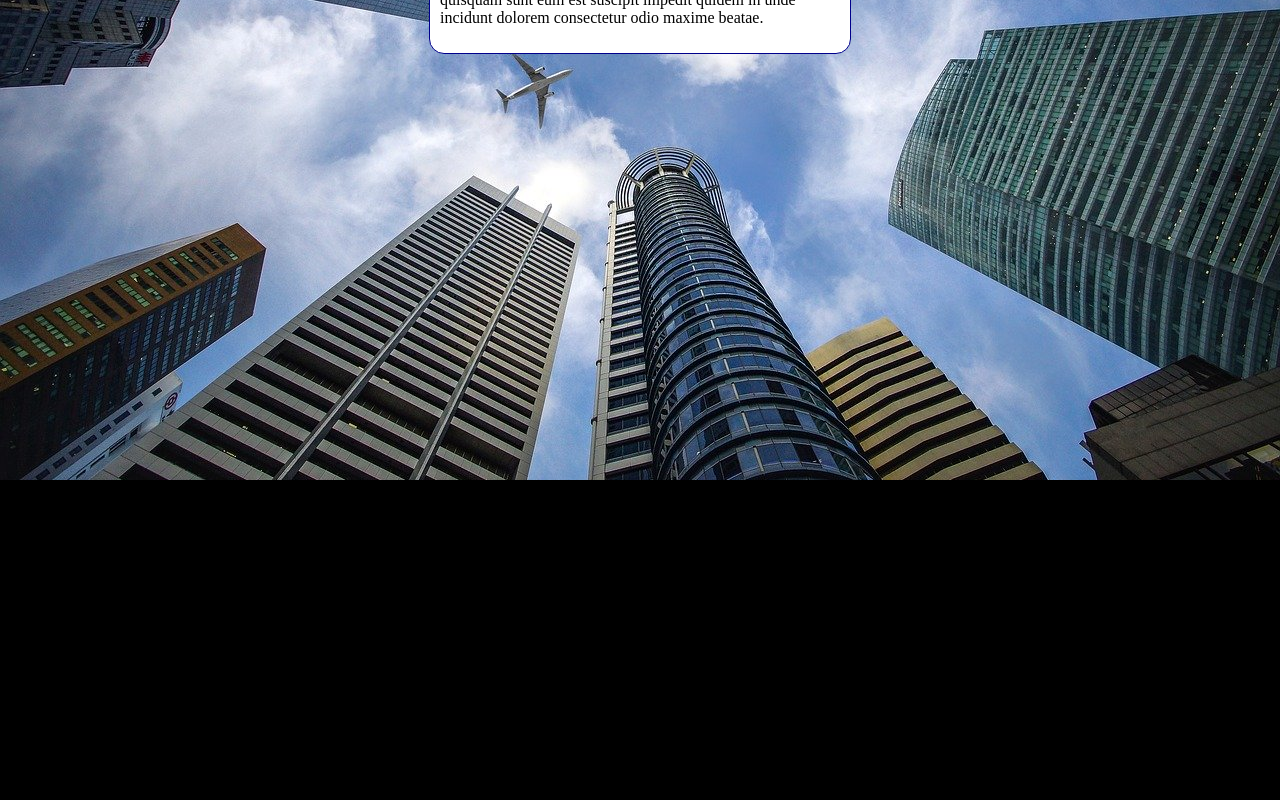
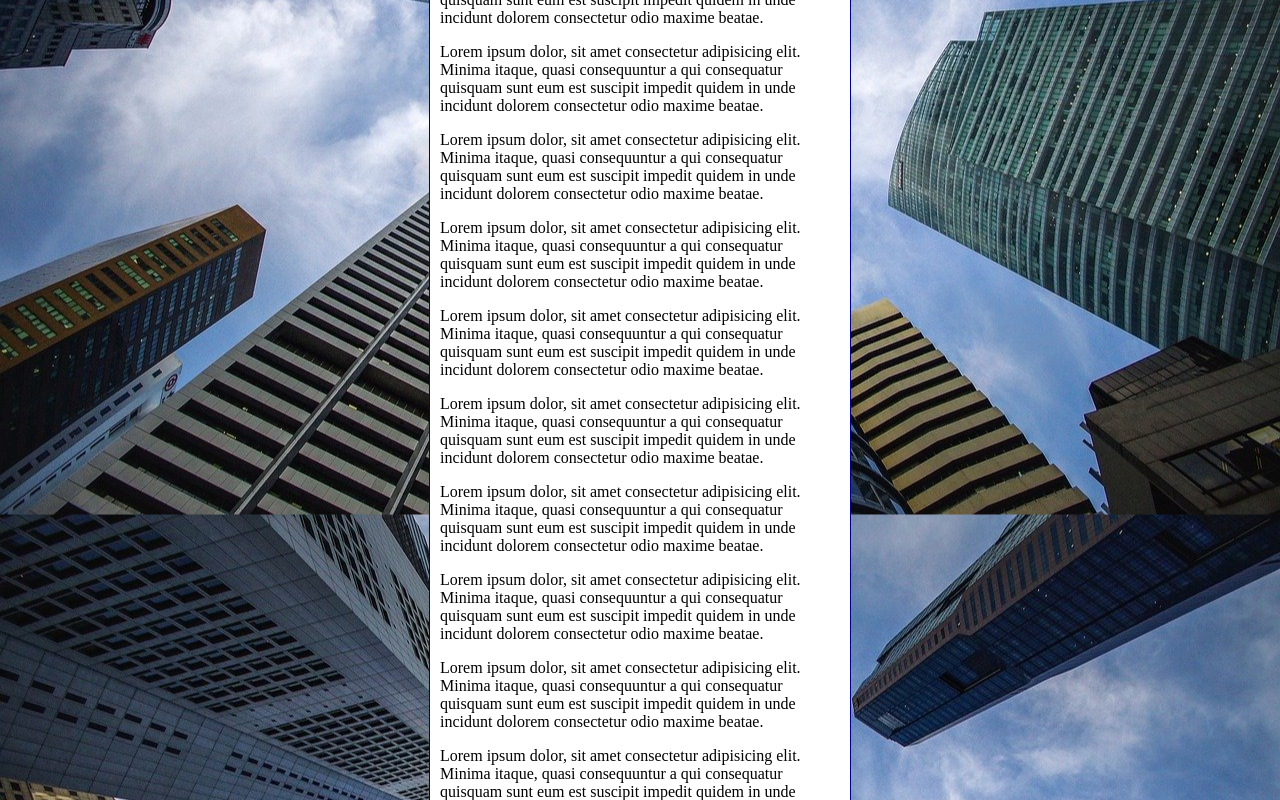
Before and after one commit to jottabkz/html-css, a plain HTML site: page exercicios/ex022/fundo006.html in a window 1280 px wide. Shown: the part 320-1120 px from the top of the page. Before the commit the page ends 800 px from the top, so only its background shows below. Drawn offline with Linux system fonts and the light colour scheme.

Commit message:
update fundo006

```diff
--- a/exercicios/ex022/fundo006.html
+++ b/exercicios/ex022/fundo006.html
@@ -6,10 +6,12 @@
     <title>Document</title>
     <style>
         body {
+            height: 100vh;
             background-color: black;
             background-image: url(imagens/wallpaper002.jpg);
-            background-position: center top;
-            background-repeat: no-repeat;
+            background-position: center center;
+            background-repeat: repeat-y;
+            background-size: cover;
         }
 
 
@@ -29,6 +31,21 @@
         <p>Lorem ipsum dolor sit amet consectetur, adipisicing elit. Nemo repellendus saepe facilis cupiditate consectetur corporis doloribus veniam! A aut sed enim, accusantium quae, magni doloremque magnam obcaecati quasi esse nobis!</p>
         <p>Lorem ipsum dolor sit amet consectetur adipisicing elit. Cumque mollitia voluptate magni sapiente eligendi, nemo ipsam! Aspernatur veniam nesciunt dolore voluptatum soluta quisquam saepe nobis, eligendi velit. Qui, animi est!</p>
         <p>Lorem ipsum dolor, sit amet consectetur adipisicing elit. Minima itaque, quasi consequuntur a qui consequatur quisquam sunt eum est suscipit impedit quidem in unde incidunt dolorem consectetur odio maxime beatae.</p>
+        <p>Lorem ipsum dolor, sit amet consectetur adipisicing elit. Minima itaque, quasi consequuntur a qui consequatur quisquam sunt eum est suscipit impedit quidem in unde incidunt dolorem consectetur odio maxime beatae.</p>
+        <p>Lorem ipsum dolor, sit amet consectetur adipisicing elit. Minima itaque, quasi consequuntur a qui consequatur quisquam sunt eum est suscipit impedit quidem in unde incidunt dolorem consectetur odio maxime beatae.</p>
+        <p>Lorem ipsum dolor, sit amet consectetur adipisicing elit. Minima itaque, quasi consequuntur a qui consequatur quisquam sunt eum est suscipit impedit quidem in unde incidunt dolorem consectetur odio maxime beatae.</p>
+        <p>Lorem ipsum dolor, sit amet consectetur adipisicing elit. Minima itaque, quasi consequuntur a qui consequatur quisquam sunt eum est suscipit impedit quidem in unde incidunt dolorem consectetur odio maxime beatae.</p>
+        <p>Lorem ipsum dolor, sit amet consectetur adipisicing elit. Minima itaque, quasi consequuntur a qui consequatur quisquam sunt eum est suscipit impedit quidem in unde incidunt dolorem consectetur odio maxime beatae.</p>
+        <p>Lorem ipsum dolor, sit amet consectetur adipisicing elit. Minima itaque, quasi consequuntur a qui consequatur quisquam sunt eum est suscipit impedit quidem in unde incidunt dolorem consectetur odio maxime beatae.</p>
+        <p>Lorem ipsum dolor, sit amet consectetur adipisicing elit. Minima itaque, quasi consequuntur a qui consequatur quisquam sunt eum est suscipit impedit quidem in unde incidunt dolorem consectetur odio maxime beatae.</p>
+        <p>Lorem ipsum dolor, sit amet consectetur adipisicing elit. Minima itaque, quasi consequuntur a qui consequatur quisquam sunt eum est suscipit impedit quidem in unde incidunt dolorem consectetur odio maxime beatae.</p>
+        <p>Lorem ipsum dolor, sit amet consectetur adipisicing elit. Minima itaque, quasi consequuntur a qui consequatur quisquam sunt eum est suscipit impedit quidem in unde incidunt dolorem consectetur odio maxime beatae.</p>
+        <p>Lorem ipsum dolor, sit amet consectetur adipisicing elit. Minima itaque, quasi consequuntur a qui consequatur quisquam sunt eum est suscipit impedit quidem in unde incidunt dolorem consectetur odio maxime beatae.</p>
+        <p>Lorem ipsum dolor, sit amet consectetur adipisicing elit. Minima itaque, quasi consequuntur a qui consequatur quisquam sunt eum est suscipit impedit quidem in unde incidunt dolorem consectetur odio maxime beatae.</p>
+        <p>Lorem ipsum dolor, sit amet consectetur adipisicing elit. Minima itaque, quasi consequuntur a qui consequatur quisquam sunt eum est suscipit impedit quidem in unde incidunt dolorem consectetur odio maxime beatae.</p>
+        <p>Lorem ipsum dolor, sit amet consectetur adipisicing elit. Minima itaque, quasi consequuntur a qui consequatur quisquam sunt eum est suscipit impedit quidem in unde incidunt dolorem consectetur odio maxime beatae.</p>
+        <p>Lorem ipsum dolor, sit amet consectetur adipisicing elit. Minima itaque, quasi consequuntur a qui consequatur quisquam sunt eum est suscipit impedit quidem in unde incidunt dolorem consectetur odio maxime beatae.</p>  <p>Lorem ipsum dolor, sit amet consectetur adipisicing elit. Minima itaque, quasi consequuntur a qui consequatur quisquam sunt eum est suscipit impedit quidem in unde incidunt dolorem consectetur odio maxime beatae.</p>
+
     </main>
 </body>
 </html>
```
